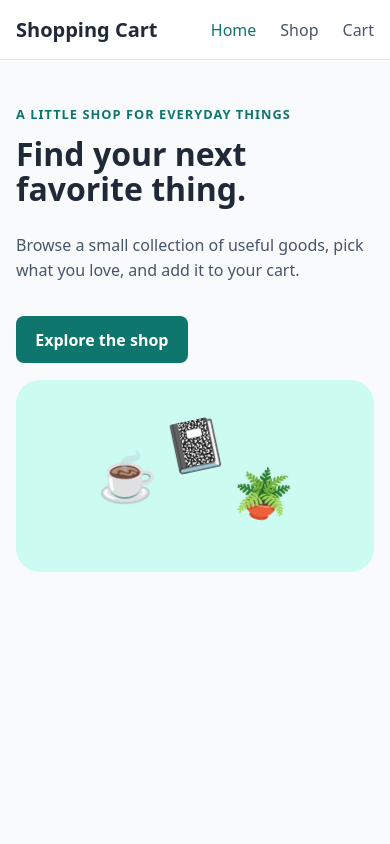
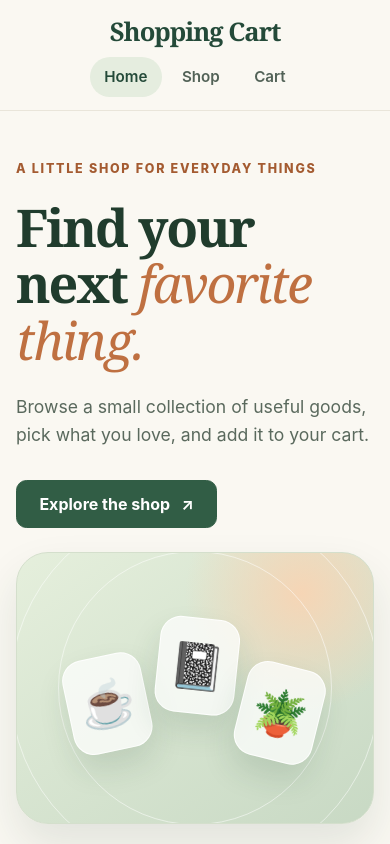
Before and after one commit to EmpyreanBreaker/shopping-cart, a React (Vite) app: page / in a window 390 px wide. Shown: the top 844 px of the page. Built offline with nearby package versions, Linux system fonts and the light colour scheme.

Commit message:
style: polish shopping cart layout and responsive design

```diff
--- a/src/components/ProductCard.jsx
+++ b/src/components/ProductCard.jsx
@@ -21,6 +21,7 @@ function ProductCard({ product, onAdd }) {
         <img src={product.thumbnail} alt={product.title} loading="lazy" />
       </div>
       <div className="product-details">
+        {product.category && <p className="product-category">{product.category.replaceAll('-', ' ')}</p>}
         <h2>{product.title}</h2>
         <p>{product.description}</p>
         <p className="product-price">${product.price.toFixed(2)}</p>
--- a/src/index.css
+++ b/src/index.css
@@ -1,7 +1,10 @@
 :root {
-  font-family: system-ui, sans-serif;
-  color: #1f2937;
-  background: #f8fafc;
+  font-family: Inter, ui-sans-serif, system-ui, -apple-system, BlinkMacSystemFont, "Segoe UI", sans-serif;
+  color: #203027;
+  background: #faf8f2;
+  font-synthesis: none;
+  text-rendering: optimizeLegibility;
+  -webkit-font-smoothing: antialiased;
 }
 
 * {
@@ -9,6 +12,8 @@
 }
 
 body {
+  min-width: 320px;
+  min-height: 100vh;
   margin: 0;
 }
 
@@ -17,156 +22,293 @@ input {
   font: inherit;
 }
 
+button,
+a {
+  -webkit-tap-highlight-color: transparent;
+}
+
+:focus-visible {
+  outline: 3px solid #d17a45;
+  outline-offset: 3px;
+}
+
 .site-header {
+  position: sticky;
+  top: 0;
+  z-index: 10;
   display: flex;
-  flex-wrap: wrap;
   align-items: center;
   justify-content: space-between;
-  gap: 1rem;
-  padding: 1rem max(1rem, calc((100vw - 70rem) / 2));
-  background: #fff;
-  border-bottom: 1px solid #e2e8f0;
+  gap: 2rem;
+  min-height: 5rem;
+  padding: 0.9rem max(1.25rem, calc((100vw - 76rem) / 2));
+  border-bottom: 1px solid #e9e5da;
+  background: rgb(250 248 242 / 94%);
+  backdrop-filter: blur(16px);
 }
 
 .site-title {
-  font-size: 1.25rem;
+  color: #244a39;
+  font-family: Georgia, "Times New Roman", serif;
+  font-size: 1.6rem;
   font-weight: 700;
-  color: inherit;
+  letter-spacing: -0.04em;
+  white-space: nowrap;
   text-decoration: none;
 }
 
-nav {
+.site-header nav {
   display: flex;
-  gap: 1.5rem;
+  align-items: center;
+  gap: 0.35rem;
 }
 
-nav a {
-  color: #475569;
+.site-header nav a {
+  display: inline-flex;
+  align-items: center;
+  min-height: 2.5rem;
+  padding: 0.55rem 0.9rem;
+  border-radius: 999px;
+  color: #526257;
+  font-size: 0.95rem;
+  font-weight: 600;
+  white-space: nowrap;
   text-decoration: none;
+  transition: background 150ms ease, color 150ms ease;
 }
 
-nav a:hover,
-nav a.active {
-  color: #0f766e;
+.site-header nav a:hover {
+  background: #eef1e8;
+  color: #244a39;
+}
+
+.site-header nav a.active {
+  background: #e5eddf;
+  color: #244a39;
 }
 
 .cart-count {
   display: inline-grid;
   place-items: center;
-  min-width: 1.35rem;
-  height: 1.35rem;
-  margin-left: 0.2rem;
+  min-width: 1.45rem;
+  height: 1.45rem;
+  margin-left: 0.35rem;
   padding: 0 0.3rem;
   border-radius: 999px;
-  background: #0f766e;
+  background: #315d45;
   color: #fff;
   font-size: 0.75rem;
-  font-weight: 700;
+  line-height: 1;
 }
 
 .page-content {
-  max-width: 70rem;
+  width: min(100% - 2.5rem, 76rem);
+  min-height: calc(100vh - 5rem);
   margin: 0 auto;
-  padding: 2rem 1rem;
+  padding: clamp(2rem, 5vw, 4rem) 0 5rem;
+}
+
+h1,
+h2 {
+  color: #203c2d;
+  font-family: Georgia, "Times New Roman", serif;
+  letter-spacing: -0.04em;
 }
 
 h1 {
-  margin-top: 0;
-  font-size: clamp(2rem, 5vw, 3.25rem);
-  line-height: 1.1;
+  margin: 0 0 1rem;
+  font-size: clamp(2.5rem, 5vw, 4.2rem);
+  line-height: 1.08;
+}
+
+p {
+  line-height: 1.55;
 }
 
 .home-hero {
   display: grid;
-  grid-template-columns: 1fr 1fr;
+  grid-template-columns: minmax(0, 1fr) minmax(18rem, 0.9fr);
   align-items: center;
-  gap: 3rem;
-  min-height: 30rem;
+  gap: clamp(2rem, 6vw, 6rem);
+  min-height: min(42rem, 75vh);
+}
+
+.hero-copy {
+  padding: 2rem 0;
 }
 
 .eyebrow {
-  color: #0f766e;
-  font-weight: 700;
-  letter-spacing: 0.08em;
+  margin: 0 0 1.3rem;
+  color: #a45b31;
+  font-size: 0.78rem;
+  font-weight: 800;
+  letter-spacing: 0.14em;
   text-transform: uppercase;
-  font-size: 0.8rem;
+}
+
+.home-hero h1 {
+  max-width: 12ch;
+  font-size: clamp(3.5rem, 7vw, 6rem);
+}
+
+.home-hero h1 em {
+  color: #bf7041;
+  font-weight: 400;
 }
 
 .home-intro {
-  max-width: 32rem;
-  color: #475569;
-  line-height: 1.6;
-  margin-bottom: 2rem;
+  max-width: 31rem;
+  margin: 1.6rem 0 2rem;
+  color: #5a695d;
+  font-size: 1.1rem;
 }
 
 .button-link,
 .add-button {
-  display: inline-block;
-  border: 0;
-  border-radius: 0.5rem;
-  background: #0f766e;
+  display: inline-flex;
+  align-items: center;
+  justify-content: center;
+  gap: 0.7rem;
+  min-height: 3rem;
+  padding: 0.8rem 1.4rem;
+  border: 1px solid #315d45;
+  border-radius: 0.65rem;
+  background: #315d45;
   color: #fff;
-  padding: 0.8rem 1.2rem;
   font-weight: 700;
   text-decoration: none;
   cursor: pointer;
+  transition: background 150ms ease, transform 150ms ease, box-shadow 150ms ease;
 }
 
 .button-link:hover,
 .add-button:hover {
-  background: #115e59;
+  background: #244a39;
+  box-shadow: 0 8px 18px rgb(36 74 57 / 15%);
+  transform: translateY(-2px);
 }
 
 .home-art {
+  position: relative;
   display: flex;
   align-items: center;
   justify-content: center;
-  gap: 0.5rem;
-  min-height: 20rem;
-  border-radius: 1.5rem;
-  background: #ccfbf1;
-  font-size: clamp(3rem, 6vw, 5rem);
+  gap: 0.7rem;
+  min-height: 31rem;
+  overflow: hidden;
+  border: 1px solid #d4dfcc;
+  border-radius: 2rem;
+  background: radial-gradient(circle at 80% 15%, #f6d5b5 0, transparent 32%), linear-gradient(145deg, #e5efdc, #c8d9c4);
+  box-shadow: 0 22px 45px rgb(31 68 46 / 11%);
+}
+
+.home-art::before,
+.home-art::after {
+  position: absolute;
+  width: 23rem;
+  height: 23rem;
+  border: 1px solid rgb(255 255 255 / 50%);
+  border-radius: 50%;
+  content: '';
+}
+
+.home-art::after {
+  width: 17rem;
+  height: 17rem;
+}
+
+.home-art span {
+  z-index: 1;
+  display: grid;
+  place-items: center;
+  width: 7rem;
+  height: 8rem;
+  border: 1px solid rgb(255 255 255 / 85%);
+  border-radius: 1.3rem;
+  background: rgb(255 255 255 / 72%);
+  box-shadow: 0 16px 30px rgb(31 68 46 / 13%);
+  font-size: 3.8rem;
+  transform: rotate(-12deg) translateY(1rem);
 }
 
 .home-art span:nth-child(2) {
-  transform: translateY(-2rem) rotate(-12deg);
+  transform: rotate(6deg) translateY(-1.4rem);
 }
 
 .home-art span:nth-child(3) {
-  transform: translateY(1rem) rotate(10deg);
+  transform: rotate(14deg) translateY(1.6rem);
+}
+
+.home-highlights {
+  display: grid;
+  grid-template-columns: repeat(3, 1fr);
+  gap: 1.5rem;
+  padding-top: 2rem;
+  border-top: 1px solid #e5e1d6;
+}
+
+.home-highlights > div {
+  padding: 0.8rem 0;
+}
+
+.home-highlights span {
+  color: #bf7041;
+  font-size: 1.8rem;
+}
+
+.home-highlights h2 {
+  margin: 0.5rem 0 0.2rem;
+  font-size: 1.45rem;
+}
+
+.home-highlights p {
+  margin: 0;
+  color: #687568;
+  font-size: 0.92rem;
 }
 
 .shop-page > p:first-of-type {
-  color: #475569;
+  margin: 0;
+  color: #647266;
+  font-size: 1.05rem;
 }
 
 .cart-message {
-  min-height: 1.5rem;
-  color: #0f766e;
-  font-weight: 600;
+  min-height: 1.8rem;
+  margin: 0.7rem 0 1.2rem;
+  color: #315d45;
+  font-weight: 700;
 }
 
 .product-grid {
   display: grid;
-  grid-template-columns: repeat(auto-fit, minmax(15rem, 1fr));
+  grid-template-columns: repeat(auto-fill, minmax(16rem, 1fr));
   gap: 1.25rem;
 }
 
 .product-card {
   display: flex;
   flex-direction: column;
+  min-width: 0;
   overflow: hidden;
-  border: 1px solid #e2e8f0;
-  border-radius: 0.75rem;
+  border: 1px solid #e7e3d9;
+  border-radius: 1rem;
   background: #fff;
+  box-shadow: 0 4px 18px rgb(38 56 41 / 4%);
+  transition: box-shadow 160ms ease, transform 160ms ease;
+}
+
+.product-card:hover {
+  box-shadow: 0 12px 28px rgb(38 56 41 / 11%);
+  transform: translateY(-3px);
 }
 
 .product-image {
   display: grid;
   place-items: center;
-  height: 10rem;
-  padding: 1rem;
-  background: #fff;
+  height: 13rem;
+  padding: 1.2rem;
+  background: #f3f5ee;
 }
 
 .product-image img {
@@ -174,163 +316,316 @@ h1 {
   width: 100%;
   height: 100%;
   object-fit: contain;
-}
-
-.product-details,
-.product-card form {
-  padding: 1rem;
+  mix-blend-mode: multiply;
 }
 
 .product-details {
   flex: 1;
+  padding: 1.2rem 1.2rem 0;
+}
+
+.product-category {
+  margin: 0 0 0.55rem;
+  color: #aa653c;
+  font-size: 0.7rem;
+  font-weight: 800;
+  letter-spacing: 0.1em;
+  text-transform: uppercase;
 }
 
 .product-details h2 {
-  margin: 0 0 0.5rem;
-  font-size: 1.2rem;
+  margin: 0 0 0.55rem;
+  font-size: 1.3rem;
+  line-height: 1.2;
 }
 
-.product-details p {
-  margin: 0 0 0.75rem;
-  color: #475569;
-  line-height: 1.4;
+.product-details p:not(.product-category, .product-price) {
+  display: -webkit-box;
+  overflow: hidden;
+  margin: 0 0 1rem;
+  color: #687568;
+  font-size: 0.9rem;
+  line-height: 1.5;
+  -webkit-box-orient: vertical;
+  -webkit-line-clamp: 3;
 }
 
 .product-details .product-price {
-  margin: 0;
-  color: #1f2937;
-  font-weight: 700;
+  margin: 0.6rem 0 0;
+  color: #315d45;
+  font-size: 1.3rem;
+  font-weight: 800;
 }
 
 .product-card form {
   display: grid;
   gap: 0.7rem;
-  padding-top: 0;
+  padding: 1.1rem 1.2rem 1.2rem;
+}
+
+.product-card label {
+  color: #526257;
+  font-size: 0.82rem;
+  font-weight: 700;
 }
 
 .quantity-controls {
   display: flex;
+  width: fit-content;
+  overflow: hidden;
+  border: 1px solid #d5ddd1;
+  border-radius: 0.5rem;
 }
 
 .quantity-controls button,
 .quantity-controls input {
   height: 2.5rem;
-  border: 1px solid #cbd5e1;
+  border: 0;
   background: #fff;
   text-align: center;
 }
 
 .quantity-controls button {
-  width: 2.5rem;
+  width: 2.6rem;
+  color: #315d45;
+  font-size: 1.2rem;
   cursor: pointer;
 }
 
-.quantity-controls button:hover {
-  background: #f1f5f9;
+.quantity-controls button:hover,
+.cart-quantity button:hover {
+  background: #eaf1e7;
 }
 
 .quantity-controls input {
-  width: 4rem;
-  border-right: 0;
-  border-left: 0;
+  width: 3.5rem;
+  border-right: 1px solid #e7ebe3;
+  border-left: 1px solid #e7ebe3;
+  color: #203027;
+  appearance: textfield;
+}
+
+.quantity-controls input::-webkit-inner-spin-button,
+.quantity-controls input::-webkit-outer-spin-button {
+  margin: 0;
+  -webkit-appearance: none;
 }
 
 .add-button {
   width: 100%;
+  min-height: 2.8rem;
 }
 
 .retry-button {
-  border: 1px solid #0f766e;
+  padding: 0.65rem 1rem;
+  border: 1px solid #315d45;
   border-radius: 0.5rem;
   background: #fff;
-  color: #0f766e;
-  padding: 0.6rem 1rem;
+  color: #315d45;
+  font-weight: 700;
   cursor: pointer;
 }
 
+.retry-button:hover {
+  background: #eaf1e7;
+}
+
 .cart-list {
+  margin: 2rem 0 0;
   padding: 0;
   list-style: none;
 }
 
 .cart-list li {
   display: grid;
-  grid-template-columns: minmax(9rem, 1fr) auto 6rem auto;
+  grid-template-columns: minmax(9rem, 1fr) auto 7rem auto;
   align-items: center;
-  gap: 1rem;
-  padding: 1rem 0;
-  border-bottom: 1px solid #cbd5e1;
+  gap: clamp(0.8rem, 3vw, 2rem);
+  margin-bottom: 0.8rem;
+  padding: 1.2rem 1.4rem;
+  border: 1px solid #e7e3d9;
+  border-radius: 0.85rem;
+  background: #fff;
+  box-shadow: 0 3px 14px rgb(38 56 41 / 4%);
 }
 
 .cart-item-details {
   display: grid;
-  gap: 0.25rem;
+  gap: 0.3rem;
+}
+
+.cart-item-details strong {
+  color: #203c2d;
+  font-size: 1.05rem;
 }
 
 .cart-item-details span {
-  color: #64748b;
+  color: #687568;
   font-size: 0.9rem;
 }
 
 .cart-quantity {
   display: flex;
   align-items: center;
-  border: 1px solid #cbd5e1;
-  border-radius: 0.4rem;
   overflow: hidden;
+  border: 1px solid #d5ddd1;
+  border-radius: 0.5rem;
 }
 
 .cart-quantity button {
-  width: 2.25rem;
-  height: 2.25rem;
+  width: 2.4rem;
+  height: 2.4rem;
   border: 0;
   background: #fff;
+  color: #315d45;
+  font-size: 1.15rem;
   cursor: pointer;
-}
-
-.cart-quantity button:hover {
-  background: #f1f5f9;
 }
 
 .cart-quantity span {
   min-width: 2rem;
   text-align: center;
+  font-weight: 700;
 }
 
 .cart-item-total {
+  color: #315d45;
+  font-weight: 800;
   text-align: right;
-  font-weight: 600;
 }
 
 .remove-button {
   border: 0;
   background: transparent;
-  color: #b91c1c;
+  color: #a64e37;
+  font-size: 0.85rem;
+  font-weight: 700;
   cursor: pointer;
   text-decoration: underline;
+  text-underline-offset: 3px;
+}
+
+.remove-button:hover {
+  color: #753422;
 }
 
 .cart-total {
+  margin-top: 2rem;
+  padding-top: 1.3rem;
+  border-top: 1px solid #e5e1d6;
+  color: #203c2d;
+  font-size: 1.4rem;
+  font-weight: 800;
   text-align: right;
-  font-size: 1.2rem;
-  font-weight: 700;
 }
 
-@media (max-width: 42rem) {
+.empty-cart {
+  display: grid;
+  justify-items: center;
+  gap: 0.7rem;
+  max-width: 36rem;
+  margin: 2rem auto 0;
+  padding: 3rem 1.5rem;
+  border: 1px solid #e7e3d9;
+  border-radius: 1.2rem;
+  background: #fff;
+  text-align: center;
+}
+
+.empty-cart > span {
+  color: #bf7041;
+  font-size: 4rem;
+  line-height: 1;
+}
+
+.empty-cart p {
+  margin: 0 0 0.5rem;
+  color: #687568;
+  font-size: 1.1rem;
+}
+
+@media (max-width: 52rem) {
   .home-hero {
-    grid-template-columns: 1fr;
-    gap: 1rem;
+    grid-template-columns: 1fr 0.8fr;
+    gap: 1.5rem;
   }
 
   .home-art {
-    min-height: 12rem;
+    min-height: 24rem;
+  }
+
+  .home-art span {
+    width: 5rem;
+    height: 6rem;
+    font-size: 2.8rem;
   }
 
   .cart-list li {
-    grid-template-columns: 1fr auto;
+    grid-template-columns: minmax(8rem, 1fr) auto;
   }
 
   .cart-item-total {
     text-align: left;
   }
 }
+
+@media (max-width: 40rem) {
+  .site-header {
+    flex-wrap: wrap;
+    justify-content: center;
+    gap: 0.5rem;
+    padding: 0.85rem 1rem;
+  }
+
+  .site-header nav {
+    justify-content: center;
+    width: 100%;
+  }
+
+  .page-content {
+    width: min(100% - 2rem, 76rem);
+    padding-top: 2rem;
+  }
+
+  .home-hero {
+    grid-template-columns: 1fr;
+    gap: 0.5rem;
+    min-height: 0;
+  }
+
+  .hero-copy {
+    padding: 1rem 0;
+  }
+
+  .home-hero h1 {
+    font-size: clamp(3.25rem, 13vw, 4.75rem);
+  }
+
+  .home-art {
+    min-height: 17rem;
+  }
+
+  .home-highlights {
+    grid-template-columns: 1fr;
+    gap: 0;
+    margin-top: 2rem;
+  }
+
+  .home-highlights > div {
+    padding: 0.8rem 0;
+  }
+
+  .cart-list li {
+    gap: 0.9rem;
+    padding: 1rem;
+  }
+}
+
+@media (prefers-reduced-motion: reduce) {
+  *,
+  *::before,
+  *::after {
+    scroll-behavior: auto !important;
+    transition-duration: 0.01ms !important;
+  }
+}
--- a/src/pages/Home.jsx
+++ b/src/pages/Home.jsx
@@ -2,20 +2,27 @@ import { Link } from 'react-router-dom'
 
 function Home() {
   return (
+    <>
       <section className="home-hero">
-      <div>
+        <div className="hero-copy">
           <p className="eyebrow">A little shop for everyday things</p>
-        <h1>Find your next favorite thing.</h1>
+          <h1>Find your next <em>favorite thing.</em></h1>
           <p className="home-intro">
             Browse a small collection of useful goods, pick what you love,
             and add it to your cart.
           </p>
-        <Link className="button-link" to="/shop">Explore the shop</Link>
+          <Link className="button-link" to="/shop">Explore the shop <span aria-hidden="true">↗</span></Link>
         </div>
         <div className="home-art" aria-hidden="true">
           <span>☕</span><span>📓</span><span>🪴</span>
         </div>
       </section>
+      <section className="home-highlights" aria-label="Why shop with us">
+        <div><span aria-hidden="true">✦</span><h2>Discover</h2><p>Explore a little bit of everything.</p></div>
+        <div><span aria-hidden="true">◌</span><h2>Choose</h2><p>Pick the right amount for you.</p></div>
+        <div><span aria-hidden="true">↗</span><h2>Enjoy</h2><p>Keep your favorites together in one cart.</p></div>
+      </section>
+    </>
   )
 }
 
```
Also changed, not shown: src/pages/Cart.jsx (+8 -2 lines). Lines whose indentation alone changed are shown as unchanged.
